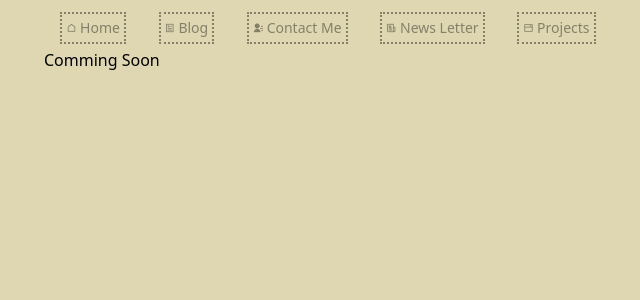
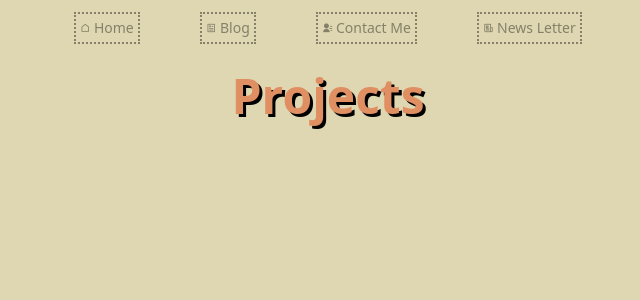
Before and after one commit to Harshkumar77/personal-portfolio, a SvelteKit app: page /projects in a window 1280 px wide. Shown: the top 300 px of the page, without its empty margins (312-952 px from the left). Built offline with nearby package versions, Linux system fonts and the light colour scheme.

Commit message:
hiding projects routes

```diff
--- a/src/lib/Nav.svelte
+++ b/src/lib/Nav.svelte
@@ -1,6 +1,19 @@
+<script>
+    let routes = [
+        ["Home", "/", "ri-home-line"],
+        ["Blog", "/blog", "ri-article-line"],
+        ["Contact Me", "/contact-me", "ri-contacts-fill"],
+        ["News Letter", "/news-letter", "ri-newspaper-line"],
+        // ["Projects", "/projects", "ri-window-2-line"],
+    ];
+</script>
+
 <nav class="mt-2">
-    {#each [["Home", "/", "ri-home-line"], ["Blog", "/blog", "ri-article-line"], ["Contact Me", "/contact-me", "ri-contacts-fill"], ["News Letter", "/news-letter", "ri-newspaper-line"], ["Projects", "/projects", "ri-window-2-line"]] as [name, path, icon]}
-        <a class="text-sm hover:underline border-dotted border-2 p-1 m-1" href={path}>
+    {#each routes as [name, path, icon]}
+        <a
+            class="text-sm hover:underline border-dotted border-2 p-1 m-1"
+            href={path}
+        >
             <i class="{icon} text-[10px]" />
             {name}
         </a>
--- a/src/routes/+layout.svelte
+++ b/src/routes/+layout.svelte
@@ -1,6 +1,7 @@
 <script>
-    import '../app.css'
+    import "../app.css";
     import Nav from "$lib/Nav.svelte";
 </script>
-<Nav/>
-<slot></slot>
+
+<Nav />
+<slot />
--- /dev/null
+++ b/src/routes/projects/+page.server.ts
@@ -0,0 +1,9 @@
+export function load() {
+    return {
+        projects: [
+
+        ] as {
+            name: string
+        }[]
+    }
+}
--- a/src/routes/projects/+page.svelte
+++ b/src/routes/projects/+page.svelte
@@ -1 +1,12 @@
-Comming Soon
+<script>
+    export let data;
+    console.log(data);
+</script>
+
+<h1 class="text-5xl text-c2 font-bold text-center my-6">Projects</h1>
+
+<style>
+    h1 {
+        text-shadow: 3px 3px #000;
+    }
+</style>
```
